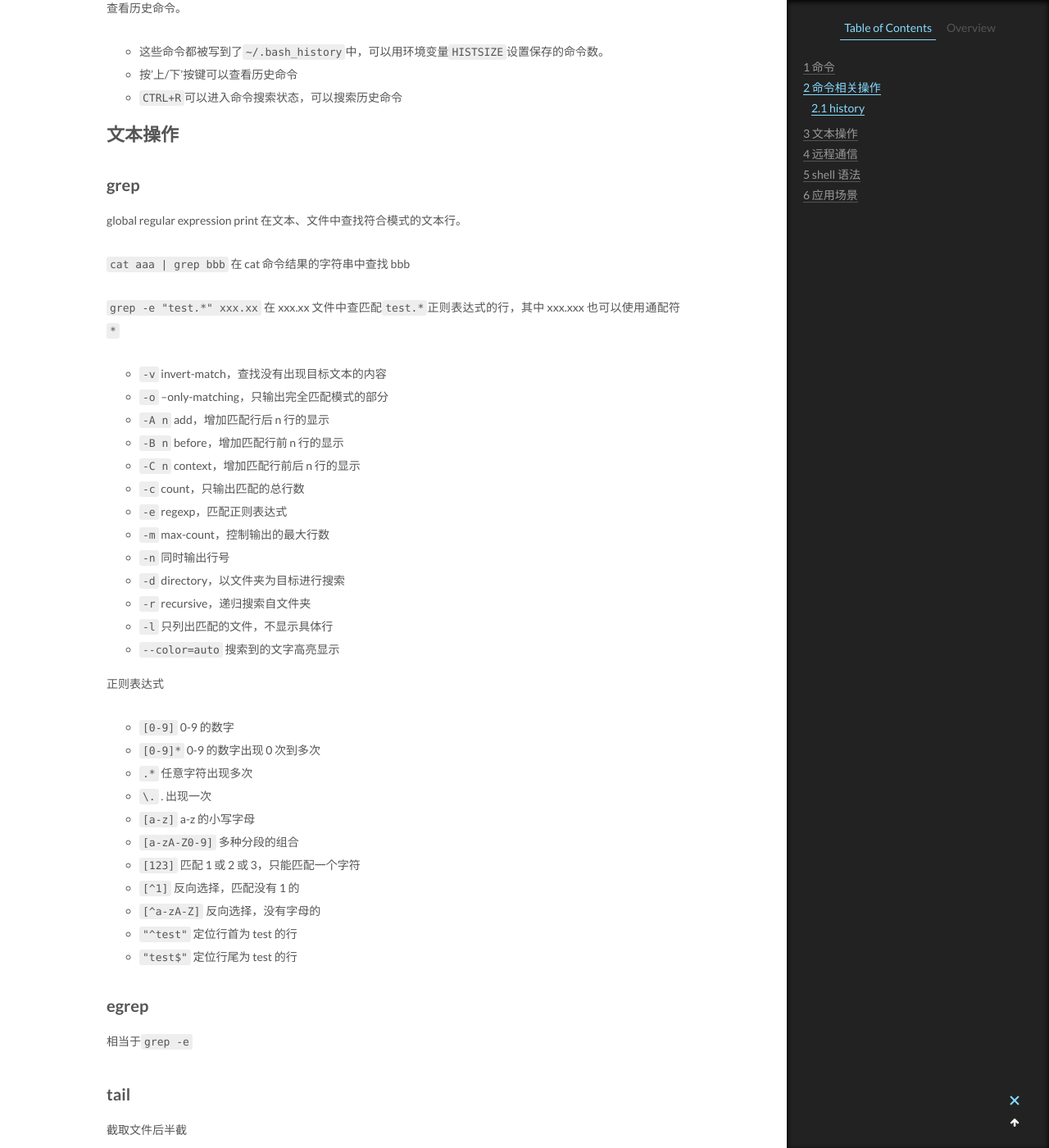
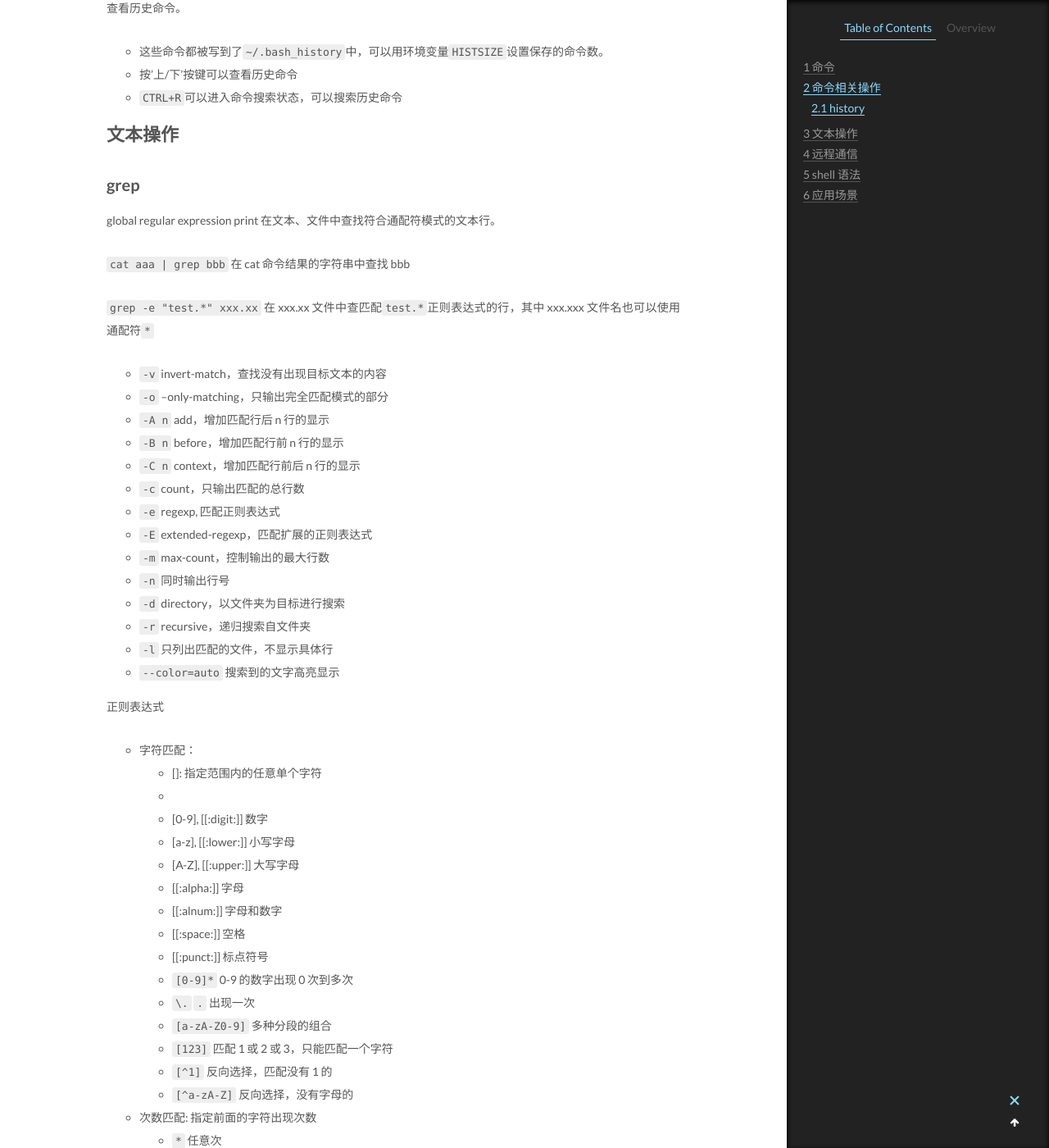
Before and after one commit to CodeHunter2006/CodeHunter2006.github.io, a Jekyll site: the page built from _posts/2018-09-02-Linux_Shell_Command.md, in a window 1280 px wide and 1400 px high, scrolled down 6617 px. Shown: the whole window at 82% size. Built offline with Jekyll 4.4.1, drawn with Linux system fonts in a browser that asks for light colours; some of the changed text lies outside the part shown.

Commit message:
[doc]: add contents.

```diff
--- a/_posts/2018-09-02-Linux_Shell_Command.md
+++ b/_posts/2018-09-02-Linux_Shell_Command.md
@@ -337,13 +337,13 @@
 ## grep
 
 global regular expression print
-在文本、文件中查找符合模式的文本行。
+在文本、文件中查找符合通配符模式的文本行。
 
 `cat aaa | grep bbb`
 在 cat 命令结果的字符串中查找 bbb
 
 `grep -e "test.*" xxx.xx`
-在 xxx.xx 文件中查匹配`test.*`正则表达式的行，其中 xxx.xxx 也可以使用通配符`*`
+在 xxx.xx 文件中查匹配`test.*`正则表达式的行，其中 xxx.xxx 文件名也可以使用通配符`*`
 
 - `-v` invert-match，查找没有出现目标文本的内容
 - `-o` --only-matching，只输出完全匹配模式的部分
@@ -351,7 +351,8 @@
 - `-B n` before，增加匹配行前 n 行的显示
 - `-C n` context，增加匹配行前后 n 行的显示
 - `-c` count，只输出匹配的总行数
-- `-e` regexp，匹配正则表达式
+- `-e` regexp, 匹配正则表达式
+- `-E` extended-regexp，匹配扩展的正则表达式
 - `-m` max-count，控制输出的最大行数
 - `-n` 同时输出行号
 - `-d` directory，以文件夹为目标进行搜索
@@ -361,17 +362,36 @@
 
 正则表达式
 
-- `[0-9]` 0-9 的数字
-- `[0-9]*` 0-9 的数字出现 0 次到多次
-- `.*` 任意字符出现多次
-- `\.` . 出现一次
-- `[a-z]` a-z 的小写字母
-- `[a-zA-Z0-9]` 多种分段的组合
-- `[123]` 匹配 1 或 2 或 3，只能匹配一个字符
-- `[^1]` 反向选择，匹配没有 1 的
-- `[^a-zA-Z]` 反向选择，没有字母的
-- `"^test"` 定位行首为 test 的行
-- `"test$"` 定位行尾为 test 的行
+- 字符匹配：
+  - []: 指定范围内的任意单个字符
+  - [^]: 指定范围外的任意单个字符
+  - [0-9], [[:digit:]] 数字
+  - [a-z], [[:lower:]] 小写字母
+  - [A-Z], [[:upper:]] 大写字母
+  - [[:alpha:]] 字母
+  - [[:alnum:]] 字母和数字
+  - [[:space:]] 空格
+  - [[:punct:]] 标点符号
+  - `[0-9]*` 0-9 的数字出现 0 次到多次
+  - `\.` `.` 出现一次
+  - `[a-zA-Z0-9]` 多种分段的组合
+  - `[123]` 匹配 1 或 2 或 3，只能匹配一个字符
+  - `[^1]` 反向选择，匹配没有 1 的
+  - `[^a-zA-Z]` 反向选择，没有字母的
+- 次数匹配: 指定前面的字符出现次数
+  - `*` 任意次
+  - `.*` 任意字符出现任意次
+  - `?` 0 次或 1 次
+  - `\{m\}` 匹配其前面字符 m 次
+  - `\{m,n\}` 匹配其前面字符至少 m 次，最多 n 次
+  - `\{m,\}` 匹配其前面字符至少 m 次，最多不限
+  - `\{0,n\}` 匹配其前面字符最多 n 次
+- 位置锚定：用于指定字符出现的位置
+  - `"^test"` 定位行首为 test 的行
+  - `"test$"` 定位行尾为 test 的行
+  - `^$` 空白行
+  - `\<char`,`\bchar` 词首为 char
+  - `char\>`,`char\b` 词尾为 char
 
 ## egrep
 
```
Also changed, not shown: _posts/2016-3-21-静说日本笔记.md (+14 -7 lines), _posts/2018-11-28-Go_Syntax.md (+5 -0 lines), _posts/2020-03-18-SQL_CMD.md (+1 -1 lines), _posts/2020-04-07-MySQL_Index_Optimize_1.md (added, +37 -0 lines).
